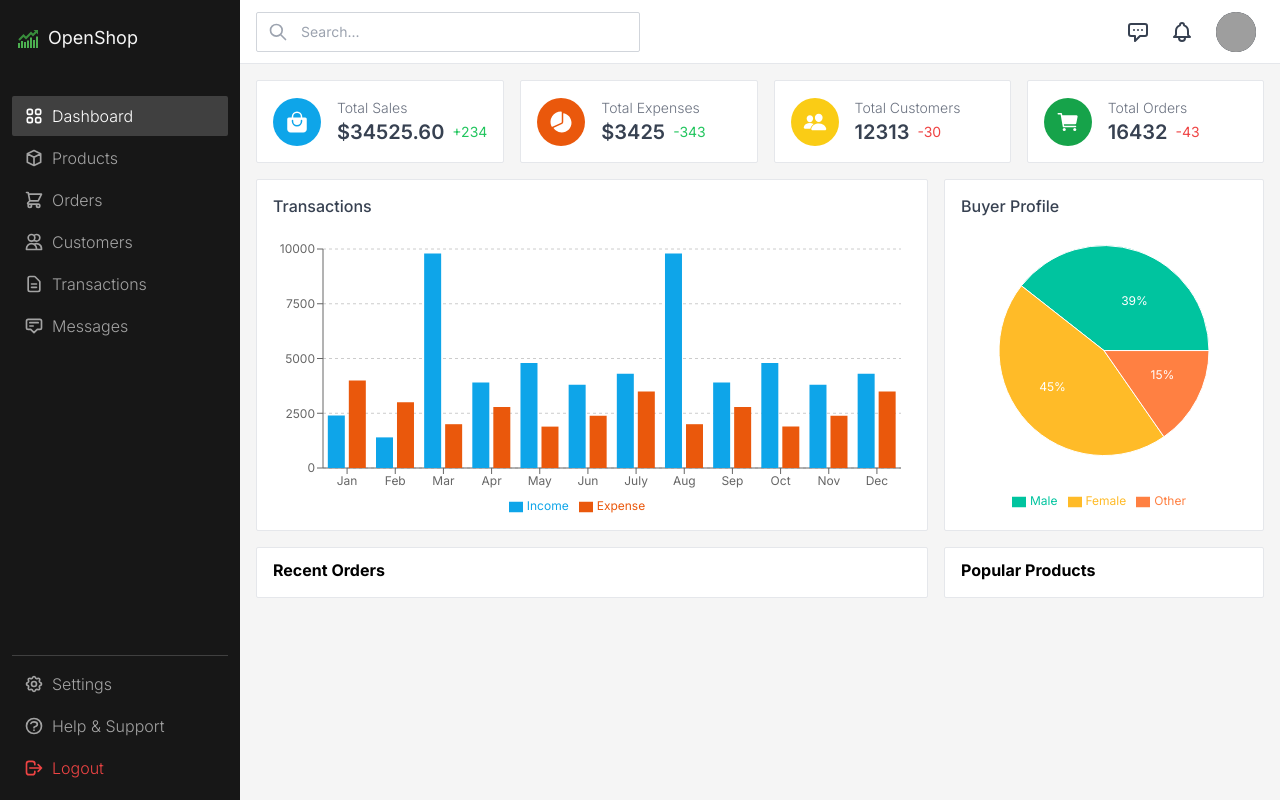
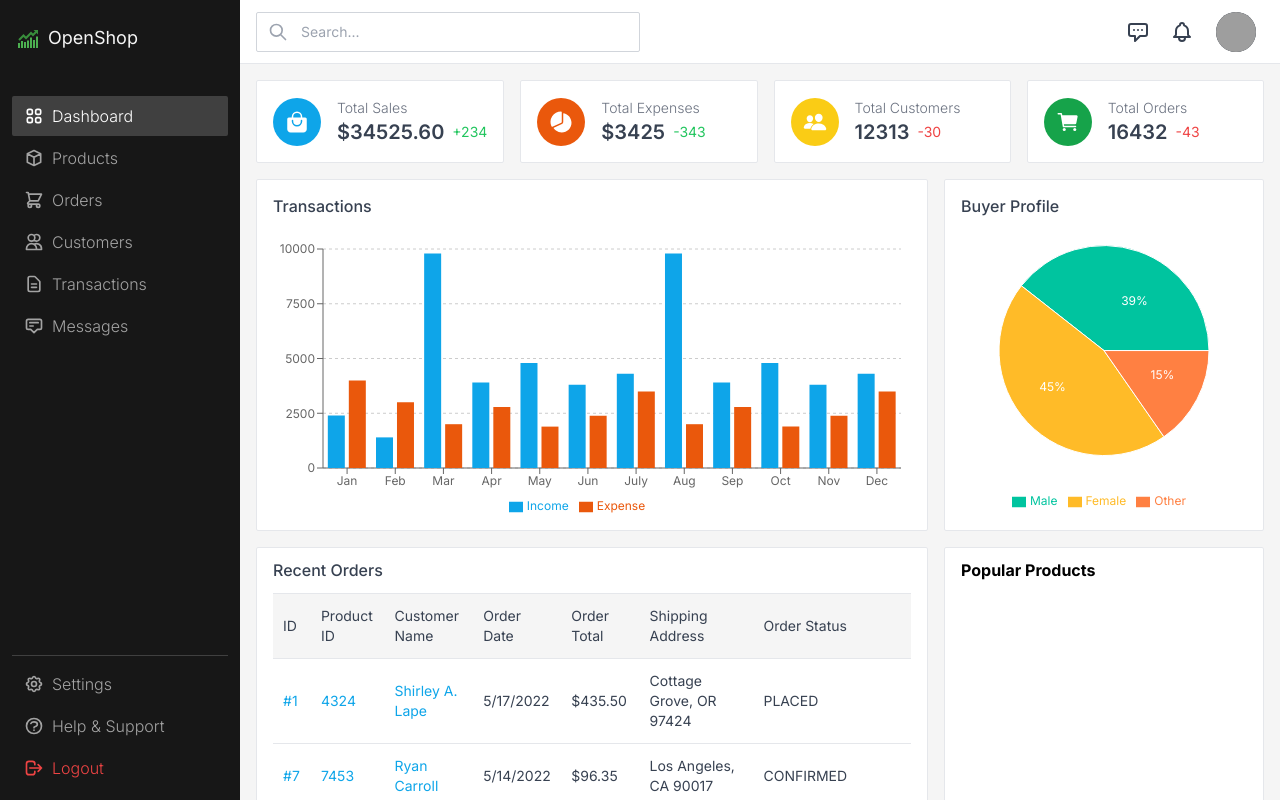
Before and after one commit to UchithmaSenevirathne/React-Dashboard, a React (Create React App) app: page / in a window 1280 px wide. Built offline with nearby package versions, Linux system fonts and the light colour scheme; grey boxes are pictures that could not be loaded.

Commit message:
create table in recent orders

```diff
--- a/src/components/PopularProducts.jsx
+++ b/src/components/PopularProducts.jsx
@@ -1,5 +1,4 @@
 import React from 'react'
-
 function PopularProducts() {
     return(
         <div className='bg-white px-4 pt-3 pb-4 rounded-sm border border-gray-200 w-[20rem]'>
--- a/src/components/RecentOrders.jsx
+++ b/src/components/RecentOrders.jsx
@@ -1,9 +1,107 @@
 import React from 'react'
+import { Link } from 'react-router-dom'
+
+const recentOrderData = [
+    {
+        id: '1',
+        product_id: '4324',
+        customer_id: '23143',
+        customer_name: 'Shirley A. Lape',
+        order_date: '2022-05-17T03:24:00',
+        order_total: '$435.50',
+        current_order_status: 'PLACED',
+        shipment_address: 'Cottage Grove, OR 97424'
+    },
+    {
+        id: '7',
+        product_id: '7453',
+        customer_id: '96453',
+        customer_name: 'Ryan Carroll',
+        order_date: '2022-05-14T05:24:00',
+        order_total: '$96.35',
+        current_order_status: 'CONFIRMED',
+        shipment_address: 'Los Angeles, CA 90017'
+    },
+    {
+        id: '2',
+        product_id: '5434',
+        customer_id: '65345',
+        customer_name: 'Mason Nash',
+        order_date: '2022-05-17T07:14:00',
+        order_total: '$836.44',
+        current_order_status: 'SHIPPED',
+        shipment_address: 'Westminster, CA 92683'
+    },
+    {
+        id: '3',
+        product_id: '9854',
+        customer_id: '87832',
+        customer_name: 'Luke Parkin',
+        order_date: '2022-05-16T12:40:00',
+        order_total: '$334.50',
+        current_order_status: 'SHIPPED',
+        shipment_address: 'San Mateo, CA 94403'
+    },
+    {
+        id: '4',
+        product_id: '8763',
+        customer_id: '09832',
+        customer_name: 'Anthony Fry',
+        order_date: '2022-05-14T03:24:00',
+        order_total: '$876.00',
+        current_order_status: 'OUT_FOR_DELIVERY',
+        shipment_address: 'San Mateo, CA 94403'
+    },
+    {
+        id: '5',
+        product_id: '5627',
+        customer_id: '97632',
+        customer_name: 'Ryan Carroll',
+        order_date: '2022-05-14T05:24:00',
+        order_total: '$96.35',
+        current_order_status: 'DELIVERED',
+        shipment_address: 'Los Angeles, CA 90017'
+    }
+]
 
 function RecentOrders() {
     return(
         <div className='bg-white px-4 pt-3 pb-4 rounded-sm border border-gray-200 flex-1'>
-            <strong>Recent Orders</strong>
+            <strong className='text-gray-700 font-medium'>Recent Orders</strong>
+            <div className='mt-3'>
+                <table className='w-full text-gray-700'>
+                    <thead>
+                    <tr>
+                        <td>ID</td>
+                        <td>Product ID</td>
+                        <td>Customer Name</td>
+                        <td>Order Date</td>
+                        <td>Order Total</td>
+                        <td>Shipping Address</td>
+                        <td>Order Status</td>
+                    </tr>
+                    </thead>
+                    <tbody>
+                        {recentOrderData.map(order=>
+                            <tr key={order.id}>
+                                <td>
+                                    <Link to={`order/${order.id}`}>#{order.id}</Link>
+                                </td>
+                                <td>
+                                    <Link to={`product/${order.product_id}`}>{order.product_id}</Link>
+                                </td>
+                                <td>
+                                    <Link to={`customer/${order.customer_id}`}>{order.customer_name}</Link>
+                                </td>
+                                <td>{new Date (order.order_date).toLocaleDateString()}</td>
+                                <td>{order.order_total}</td>
+                                <td>{order.shipment_address}</td>
+                                <td>{order.current_order_status}</td>
+                            </tr>
+                        )}
+                    </tbody>
+                </table>
+            </div>
         </div>
     )
 }
```
Also changed, not shown: src/lib/utils/get-order-status.js (added).
